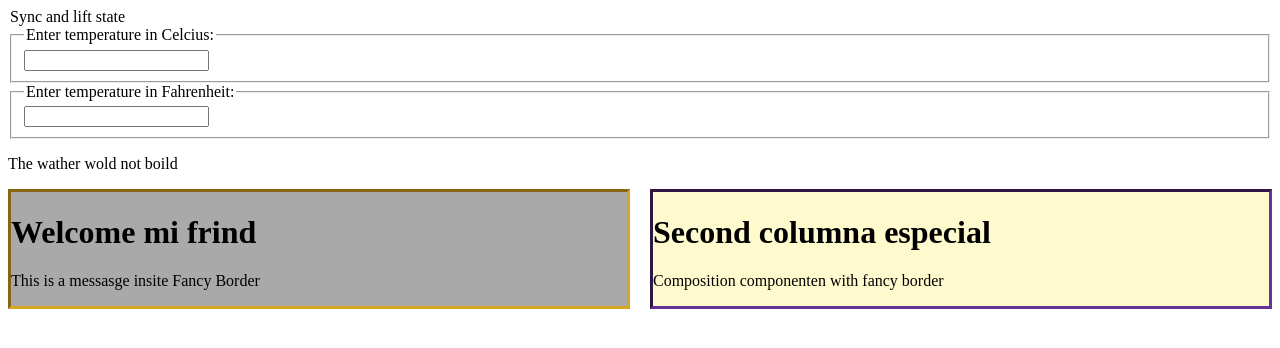
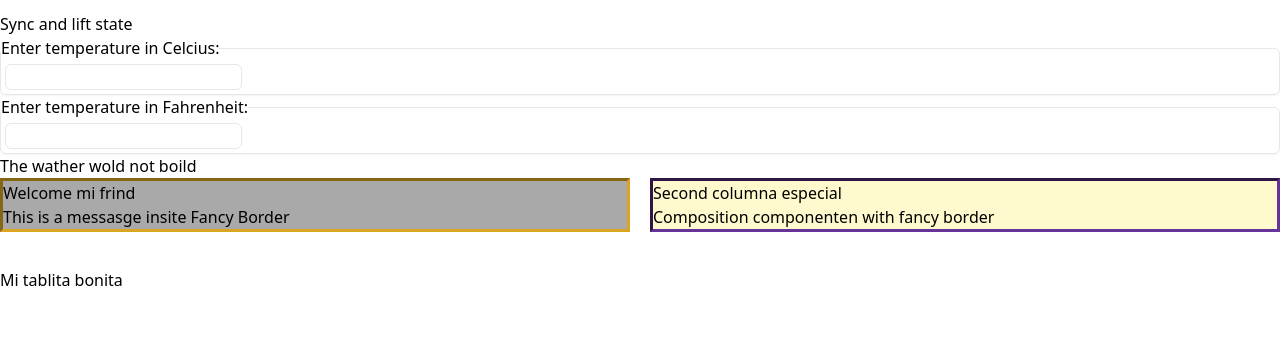
Before and after one commit to luchito93/react-docs-tutorial, a React (Create React App) app: page / in a window 1280 px wide. Shown: the top 348 px of the page. Built offline with nearby package versions, Linux system fonts and the light colour scheme.

Commit message:
feat: :sparkles: Add Talwind css to proyect thinkin in react

```diff
--- a/package.json
+++ b/package.json
@@ -15,7 +15,8 @@
     "start": "react-scripts start",
     "build": "react-scripts build",
     "test": "react-scripts test",
-    "eject": "react-scripts eject"
+    "eject": "react-scripts eject",
+    "watch": "npx tailwindcss -i ./src/tailwindcss.css -o ./public/fullcss.css --watch"
   },
   "eslintConfig": {
     "extends": [
@@ -34,5 +35,8 @@
       "last 1 firefox version",
       "last 1 safari version"
     ]
+  },
+  "devDependencies": {
+    "tailwindcss": "^3.0.0"
   }
 }
--- a/public/index.html
+++ b/public/index.html
@@ -24,6 +24,7 @@
       work correctly both with client-side routing and a non-root public URL.
       Learn how to configure a non-root public URL by running `npm run build`.
     -->
+    <link rel="stylesheet" type="text/css" href="./fullcss.css">
     <title>React App</title>
   </head>
   <body>
--- a/src/App.js
+++ b/src/App.js
@@ -1,11 +1,13 @@
 import Calculator from "./Calculator"
 import Dialog from "./compositionvsinhritance/Dialog"
+import FilterableProductTable from "./thinkinginreact/FilterableProductTable"
 
 function App (props) {
     return (
-        <div>
+        <div className="container mx-auto mt-3">
             <Calculator />
             <Dialog />
+            <FilterableProductTable />
         </div>
     )
 }
--- a/src/TemperatureInput.js
+++ b/src/TemperatureInput.js
@@ -8,9 +8,10 @@ function TemperatueInput (props) {
     const {scale} = props
     const {onTempChange} = props
     return (
-        <fieldset>
+        <fieldset className="border shadow-sm rounded-md">
             <legend>Enter temperature in {scalesNames[scale]}:</legend>
-            <input value={temperature} onChange={(e) => onTempChange(e.target.value)} />
+            <input value={temperature} onChange={(e) => onTempChange(e.target.value)}  className="border rounded-md m-1
+            focus:outline-gray-600 pl-1"/>
         </fieldset>
     )
 }
--- /dev/null
+++ b/src/tailwindcss.css
@@ -0,0 +1,3 @@
+@tailwind base;
+@tailwind components;
+@tailwind utilities;
--- /dev/null
+++ b/src/thinkinginreact/FilterableProductTable.js
@@ -0,0 +1,22 @@
+import { Component } from 'react'
+
+class FilterableProductTable extends Component {
+    apiData = [
+        {category: "Sporting Goods", price: "$49.99", stocked: true, name: "Football"},
+        {category: "Sporting Goods", price: "$9.99", stocked: true, name: "Baseball"},
+        {category: "Sporting Goods", price: "$29.99", stocked: false, name: "Basketball"},
+        {category: "Electronics", price: "$99.99", stocked: true, name: "iPod Touch"},
+        {category: "Electronics", price: "$399.99", stocked: false, name: "iPhone 5"},
+        {category: "Electronics", price: "$199.99", stocked: true, name: "Nexus 7"}
+    ]
+
+    render() {
+        return (
+            <div className='mt-9'>
+                Mi tablita bonita
+            </div>
+        )
+    }
+}
+
+export default FilterableProductTable
--- /dev/null
+++ b/tailwind.config.js
@@ -0,0 +1,7 @@
+module.exports = {
+  content: ["./src/**/*.{html,js}", "./src/*.js"],
+  theme: {
+    extend: {},
+  },
+  plugins: [],
+}
```
Also changed, not shown: src/thinkinginreact/readme.js (added, +7 -0 lines), 2 other files (tests, documents, lock files or other folders).
